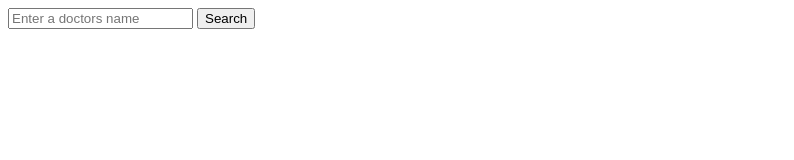
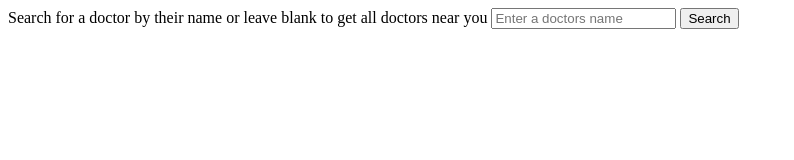
Before and after one commit to NeverSettels/doctors-portland, a website: page src/index.html in a window 1280 px wide. Shown: the whole page, without its empty margins (0-794 px from the left). Drawn offline with Linux system fonts and the light colour scheme.

Commit message:
collect data from input and serach from that name and if field is left blank it will find ten doctors close to you

```diff
--- a/src/index.html
+++ b/src/index.html
@@ -10,7 +10,7 @@
 
 <body class='container'>
   <form id="nameForm">
-    <label for="name"></label>
+    <label for="name">Search for a doctor by their name or leave blank to get all doctors near you</label>
     <input type="text" id="name" placeholder="Enter a doctors name">
     <button type="submit">Search</button>
   </form>
```
